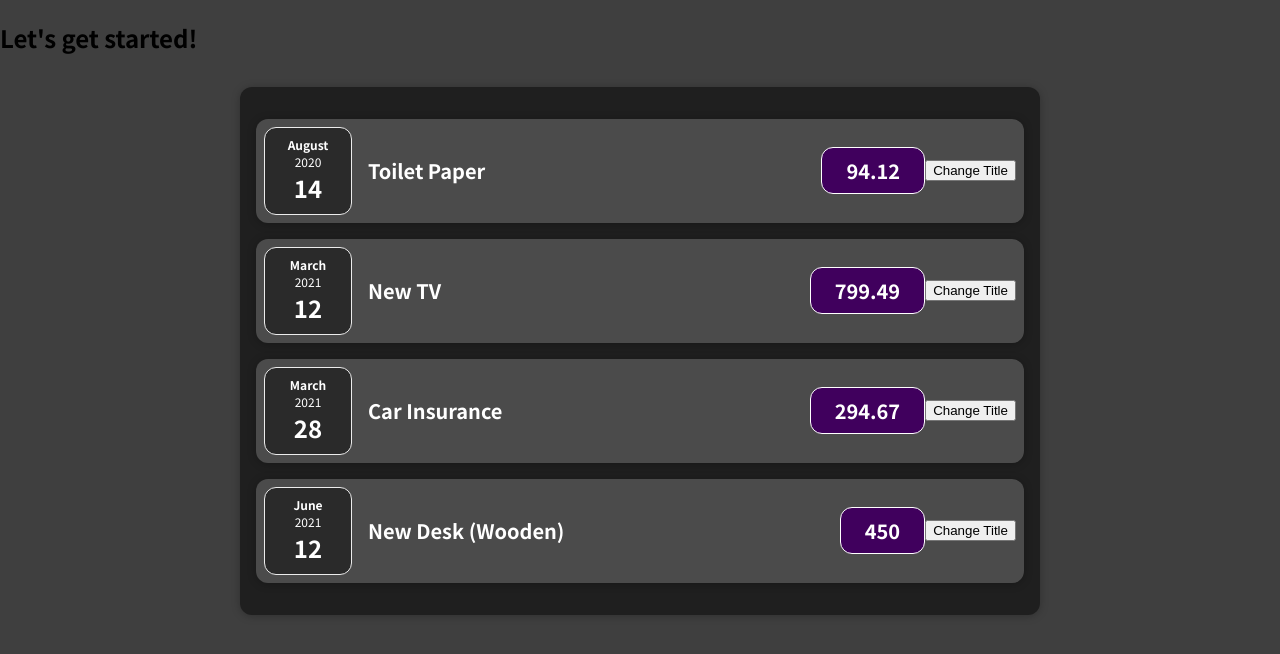
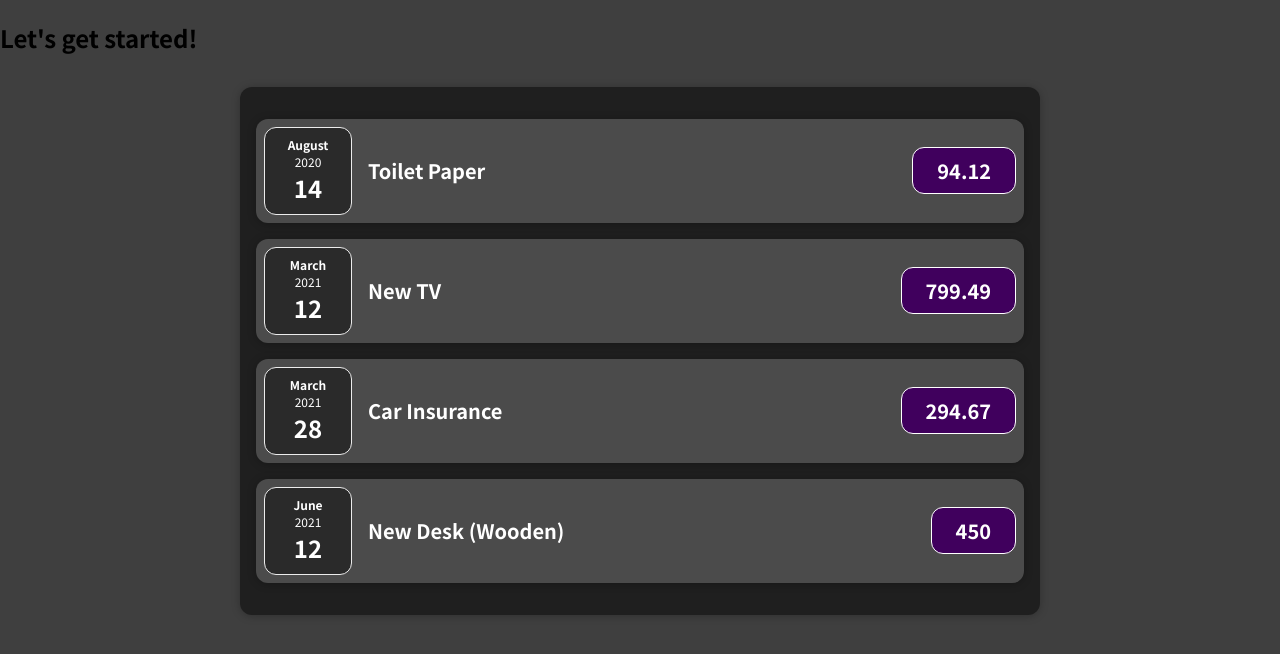
Before and after one commit to Sealman234/react-expense-tracker, a React (Create React App) app: page / in a window 1280 px wide. Shown: the top 654 px of the page. Built offline with nearby package versions, Linux system fonts and the light colour scheme.

Commit message:
Revert "Listening to Events & Working with Event"
This reverts commit a505f62a16b449114f112a9d5a0b1d82a215b25a.

```diff
--- a/src/components/Expenses/ExpenseItem.js
+++ b/src/components/Expenses/ExpenseItem.js
@@ -4,10 +4,6 @@ import Card from '../UI/Card';
 import './ExpenseItem.css';
 
 const ExpenseItem = (props) => {
-  const clickHandler = () => {
-    console.log('Clicked!!!!');
-  };
-
   return (
     <Card className="expense-item">
       <ExpenseDate date={props.date} />
@@ -15,7 +11,6 @@ const ExpenseItem = (props) => {
         <h2>{props.title}</h2>
         <div className="expense-item__price">{props.amount}</div>
       </div>
-      <button onClick={clickHandler}>Change Title</button>
     </Card>
   );
 };
```
